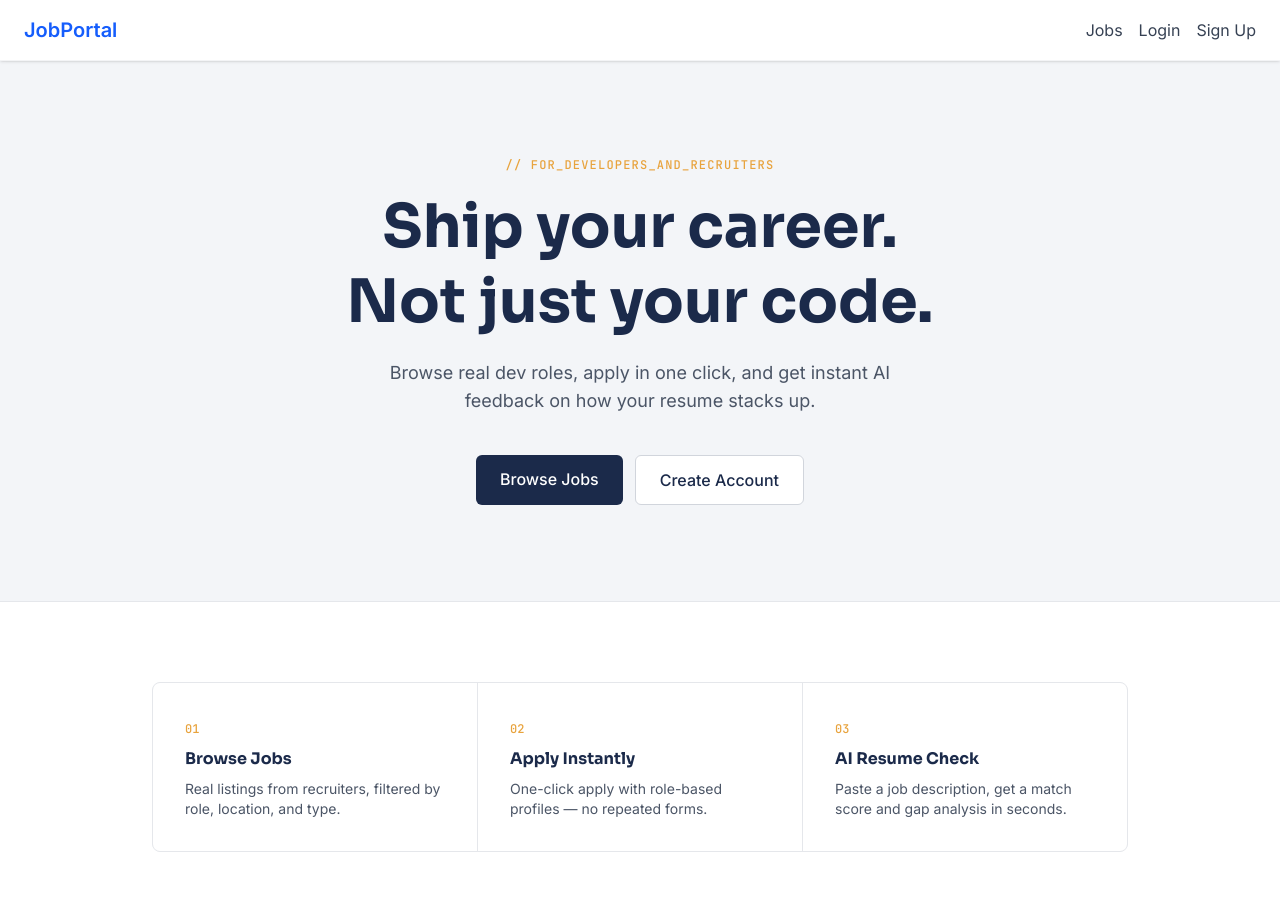
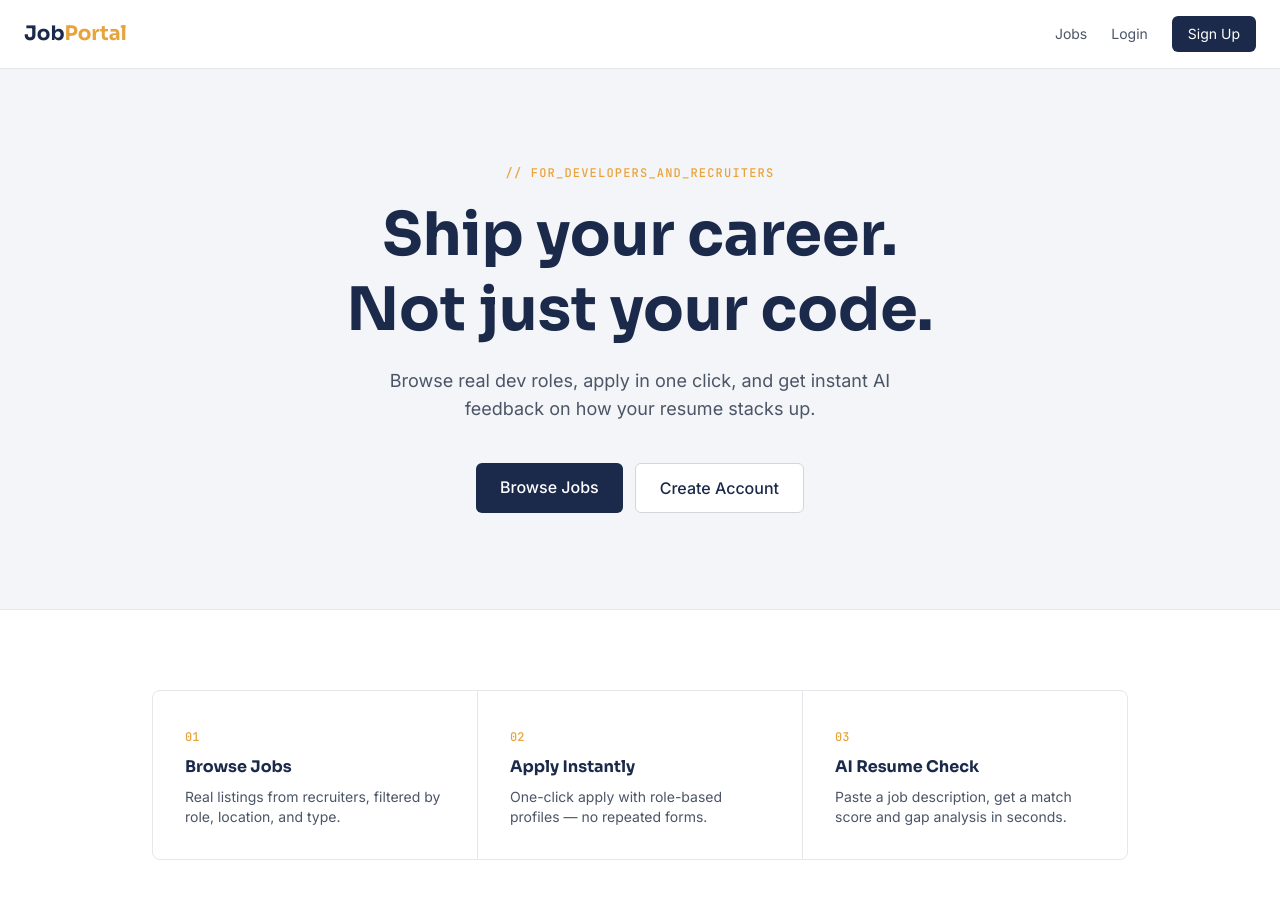
Before and after one commit to Nayan7435/job-portal, a React (Vite) app in the folder client/: page / in a window 1280 px wide. Shown: the top 898 px of the page. Built offline with nearby package versions, Linux system fonts and the light colour scheme.

Commit message:
style: redesign Navbar with two-tone logo and mono badge for user name

```diff
--- a/client/src/components/Navbar.jsx
+++ b/client/src/components/Navbar.jsx
@@ -1,50 +1,67 @@
-import { Link, useNavigate } from 'react-router-dom';
-import { useAuth } from '../context/useAuth';
+import { Link, useNavigate } from "react-router-dom";
+import { useAuth } from "../context/useAuth";
 
 const Navbar = () => {
-    const {user, logout} = useAuth();
-    const navigate = useNavigate();
+  const { user, logout } = useAuth();
+  const navigate = useNavigate();
 
-    const handleLogout = () => {
-        logout();
-        navigate('/login');
-    };
+  const handleLogout = () => {
+    logout();
+    navigate("/login");
+  };
 
-    return (
-    <nav className="bg-white shadow-sm sticky top-0 z-10 px-6 py-4 flex justify-between items-center border-b border-gray-100">
-      <Link to="/jobs" className="text-xl font-bold text-blue-600">
-        JobPortal
+  return (
+    <nav className="bg-white sticky top-0 z-10 px-6 py-4 flex justify-between items-center border-b border-gray-200">
+      <Link to="/jobs" className="font-display font-bold text-xl text-navy">
+        Job<span className="text-amber">Portal</span>
       </Link>
 
-      <div className="flex items-center gap-4">
-        <Link to="/jobs" className="text-gray-700 hover:text-blue-600">
+      <div className="flex items-center gap-6">
+        <Link
+          to="/jobs"
+          className="text-sm text-slate hover:text-navy transition"
+        >
           Jobs
         </Link>
 
         {user ? (
           <>
-            {user.role === 'recruiter' && (
-              <Link to="/post-job" className="text-gray-700 hover:text-blue-600">
+            {user.role === "recruiter" && (
+              <Link
+                to="/post-job"
+                className="text-sm text-slate hover:text-navy transition"
+              >
                 Post Job
               </Link>
             )}
-            <Link to="/resume-analyzer" className="text-gray-700 hover:text-blue-600">
+            <Link
+              to="/resume-analyzer"
+              className="text-sm text-slate hover:text-navy transition"
+            >
               AI Resume Check
             </Link>
-            <span className="text-sm text-gray-500">Hi, {user.name}</span>
+            <span className="font-mono text-xs text-slate bg-mist px-3 py-1.5 rounded-full">
+              {user.name}
+            </span>
             <button
               onClick={handleLogout}
-              className="bg-red-500 text-white px-3 py-1 rounded text-sm hover:bg-red-600"
+              className="text-sm text-white bg-navy px-4 py-2 rounded-md hover:bg-navy/90 transition"
             >
               Logout
             </button>
           </>
         ) : (
           <>
-            <Link to="/login" className="text-gray-700 hover:text-blue-600">
+            <Link
+              to="/login"
+              className="text-sm text-slate hover:text-navy transition"
+            >
               Login
             </Link>
-            <Link to="/signup" className="text-gray-700 hover:text-blue-600">
+            <Link
+              to="/signup"
+              className="text-sm text-white bg-navy px-4 py-2 rounded-md hover:bg-navy/90 transition"
+            >
               Sign Up
             </Link>
           </>
@@ -52,7 +69,6 @@ const Navbar = () => {
       </div>
     </nav>
   );
-
 };
 
 export default Navbar;
```
